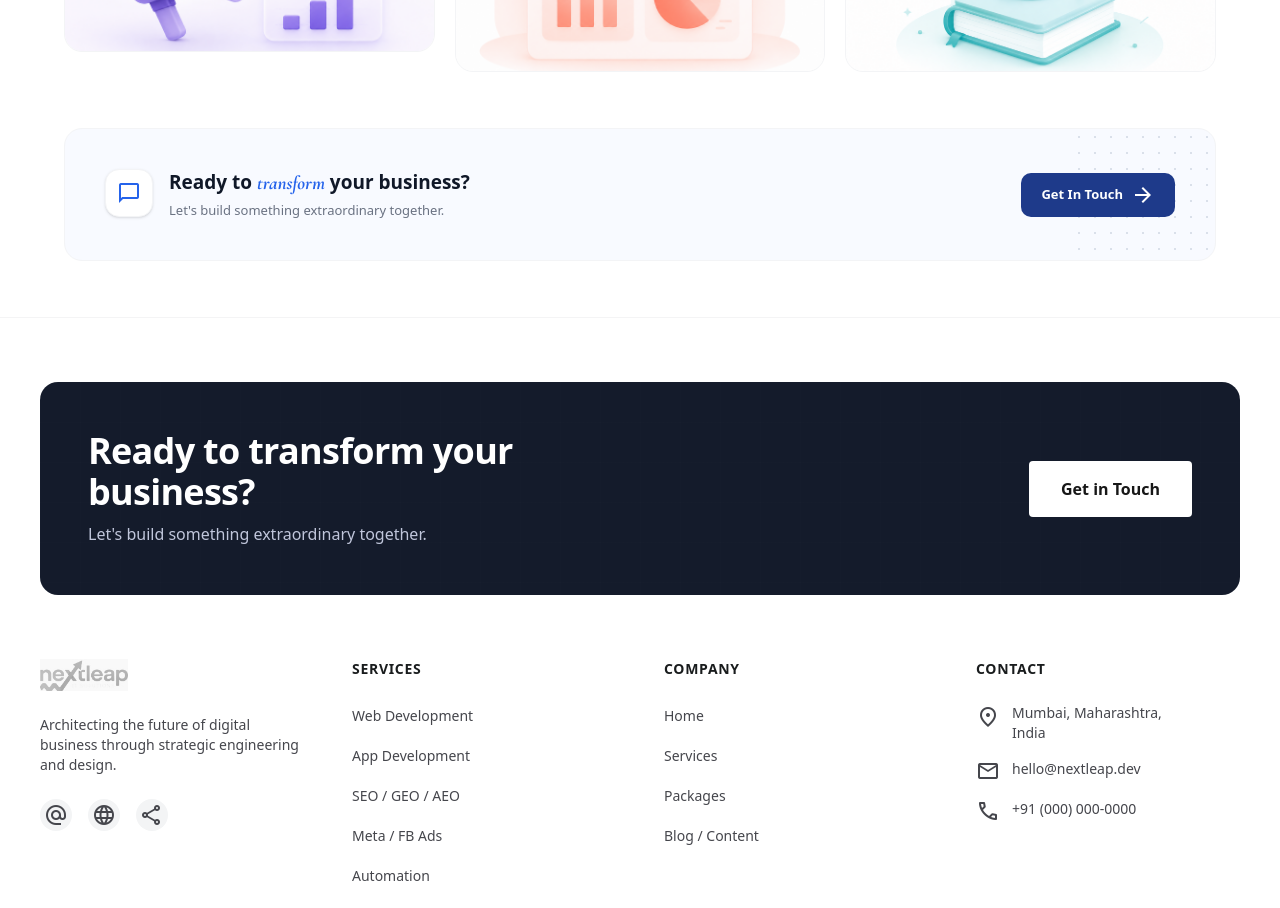
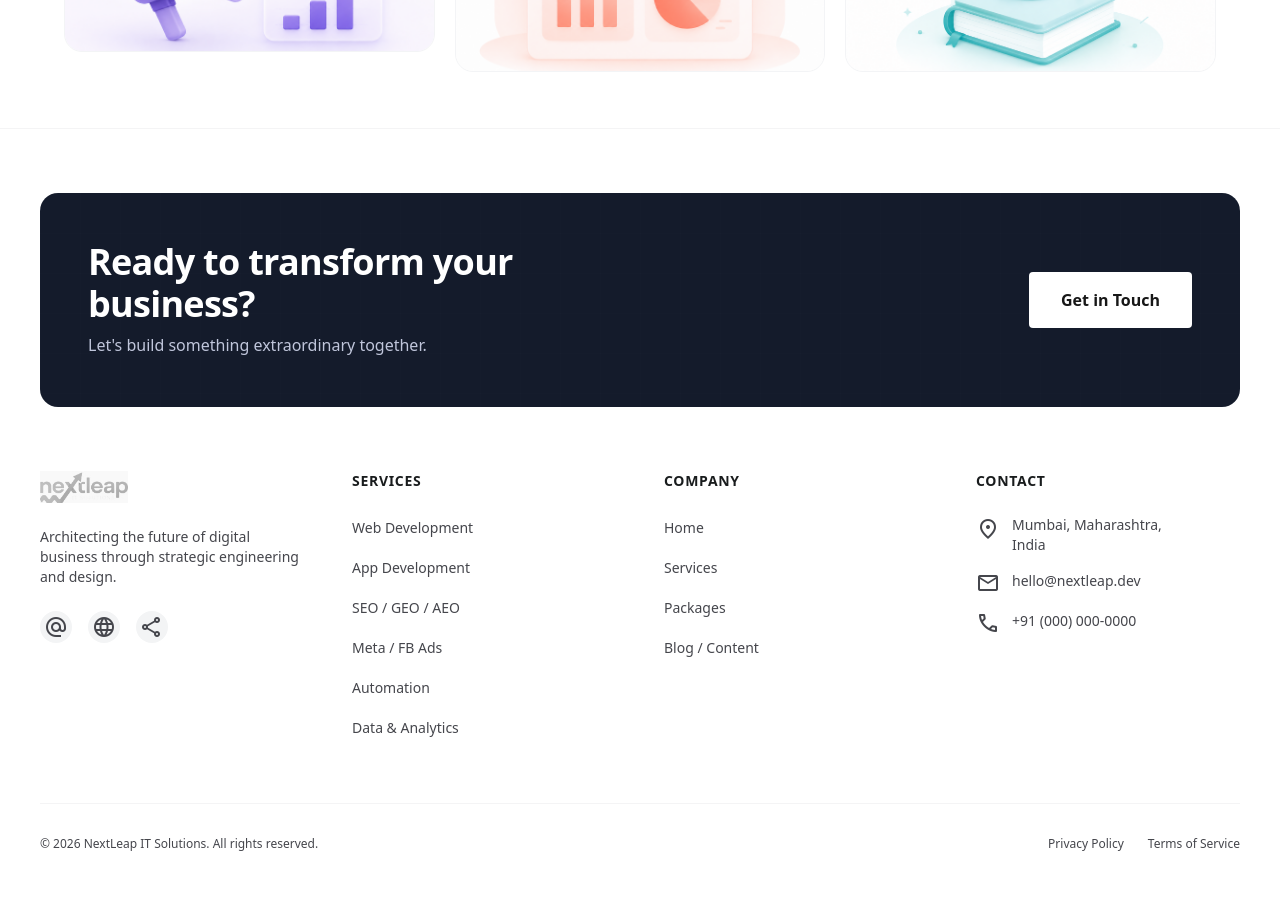
Before and after one commit to Harshh-Lal/NextLeap, a React (Vite) app: page /content in a window 1280 px wide. Shown: the part 1360-2268 px from the top of the page. After the commit the page ends 2244 px from the top, so only its background shows below. Built offline with nearby package versions, Linux system fonts and the light colour scheme; a web font is replaced by a local one.

Commit message:
feat: remove duplicate CTA banner from content page

```diff
--- a/src/pages/Content.tsx
+++ b/src/pages/Content.tsx
@@ -305,54 +305,6 @@ const Content: React.FC = () => {
           )}
         </div>
 
-        {/* ── CTA Banner ────────────────────────────────────────── */}
-        <div className="px-5 sm:px-8 md:px-12 lg:px-16 max-w-[1280px] mx-auto mb-14">
-          <div className="relative rounded-2xl border border-gray-100 bg-[#F8FAFF] overflow-hidden px-7 sm:px-10 py-8 sm:py-10 flex flex-col sm:flex-row items-start sm:items-center justify-between gap-6">
-            {/* Grid dots decoration */}
-            <div
-              className="absolute right-0 top-0 bottom-0 w-36 opacity-30 pointer-events-none"
-              style={{
-                backgroundImage: 'radial-gradient(circle, #94a3b8 1px, transparent 1px)',
-                backgroundSize: '16px 16px',
-              }}
-            />
-
-            {/* Left */}
-            <div className="flex items-start gap-4 relative z-10">
-              {/* Icon box */}
-              <div className="w-11 h-11 sm:w-12 sm:h-12 rounded-xl bg-white border border-gray-100 shadow-sm flex items-center justify-center shrink-0">
-                <span className="material-symbols-outlined text-[#2563EB] text-[20px]">chat_bubble_outline</span>
-              </div>
-              <div>
-                <p
-                  className="text-[17px] sm:text-[19px] font-bold text-gray-900 leading-snug mb-1"
-                  style={{ fontFamily: "'Satoshi', system-ui, sans-serif" }}
-                >
-                  Ready to{' '}
-                  <span
-                    className="italic text-[#2563EB]"
-                    style={{ fontFamily: "'Cormorant Garamond', Georgia, serif", fontWeight: 700 }}
-                  >
-                    transform
-                  </span>{' '}
-                  your business?
-                </p>
-                <p className="text-[13px] text-gray-500">Let's build something extraordinary together.</p>
-              </div>
-            </div>
-
-            {/* CTA Button */}
-            <Link
-              to="/contact"
-              className="relative z-10 shrink-0 inline-flex items-center gap-2 bg-[#1E3A8A] hover:bg-[#1d4ed8] text-white text-[13px] font-semibold px-5 py-2.5 rounded-lg transition-colors duration-200"
-              style={{ fontFamily: "'Satoshi', system-ui, sans-serif" }}
-            >
-              Get In Touch
-              <span className="material-symbols-outlined text-[16px]">arrow_forward</span>
-            </Link>
-          </div>
-        </div>
-
       </main>
       <Footer />
     </div>
```
